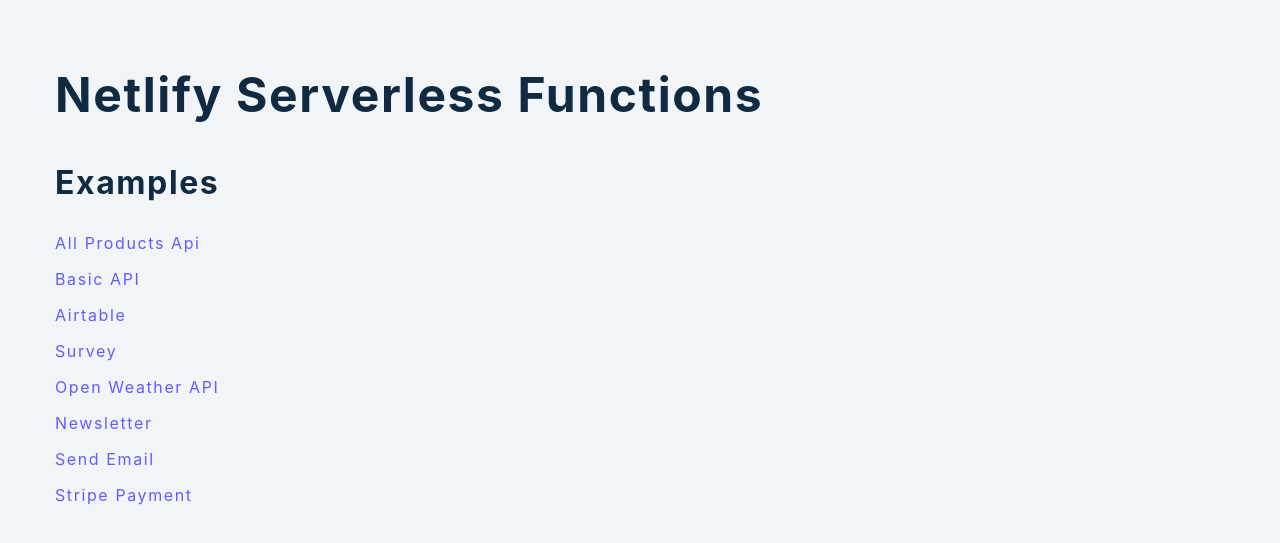
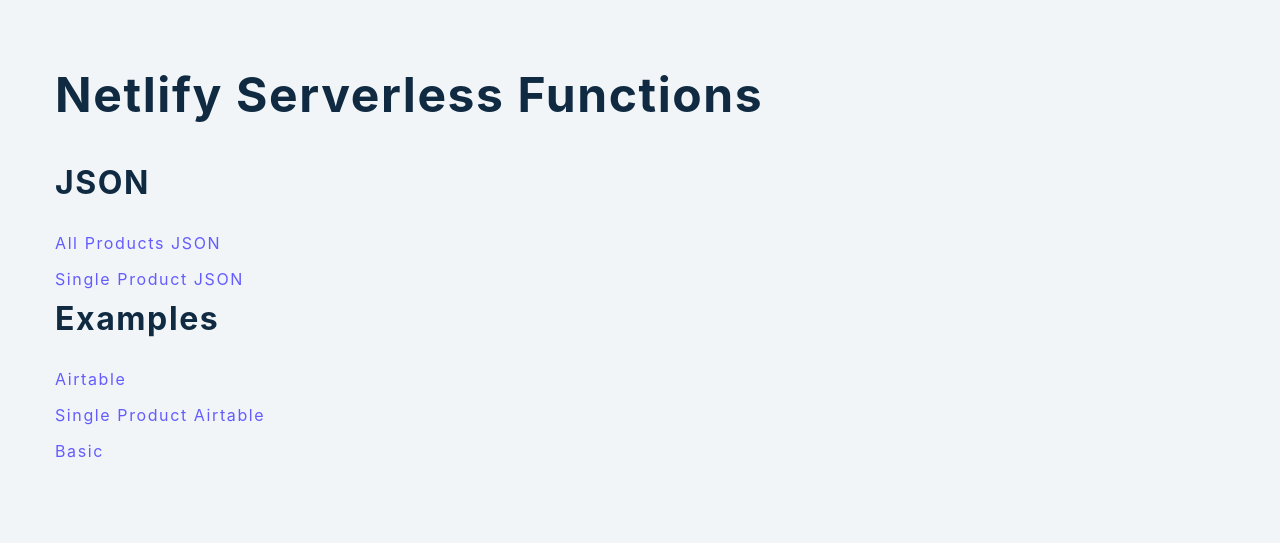
Before and after one commit to JosefFryk/store-api, a website: page index.html in a window 1280 px wide. Shown: the part 89-632 px from the top of the page. Drawn offline with Linux system fonts and the light colour scheme.

Commit message:
main page edit

```diff
--- a/index.html
+++ b/index.html
@@ -17,31 +17,23 @@
     <!-- examples section -->
     <section class="section section-center examples">
       <h1>netlify serverless functions</h1>
-      <h3 class="title">Examples</h3>
+      <h3 class="title">JSON</h3>
       <ul>
         <li>
-          <a href="./examples/1-hello/index.html">All products api</a>
+          <a href="./api/allproducts">All products JSON</a>
         </li>
         <li>
-          <a href="./examples/2-basic-api/index.html">basic API</a>
+          <a href="./api/allproducts?id=rec2VaBFX78PeQM00">Single product JSON</a>
         </li>
+        <h3 class="title">Examples</h3>
         <li>
           <a href="./examples/3-airtable/index.html">airtable</a>
         </li>
         <li>
-          <a href="./examples/4-survey/index.html">Survey</a>
+          <a href="./examples/3-airtable/product.html?id=rec2VaBFX78PeQM00">single product airtable</a>
         </li>
         <li>
-          <a href="./examples/5-weather/index.html">Open Weather API</a>
-        </li>
-        <li>
-          <a href="./examples/6-newsletter/index.html">Newsletter</a>
-        </li>
-        <li>
-          <a href="./examples/7-email/index.html">Send Email</a>
-        </li>
-        <li>
-          <a href="./examples/8-stripe/index.html">Stripe Payment</a>
+          <a href="./examples/2-basic-api/index.html">basic</a>
         </li>
       </ul>
     </section>
```
